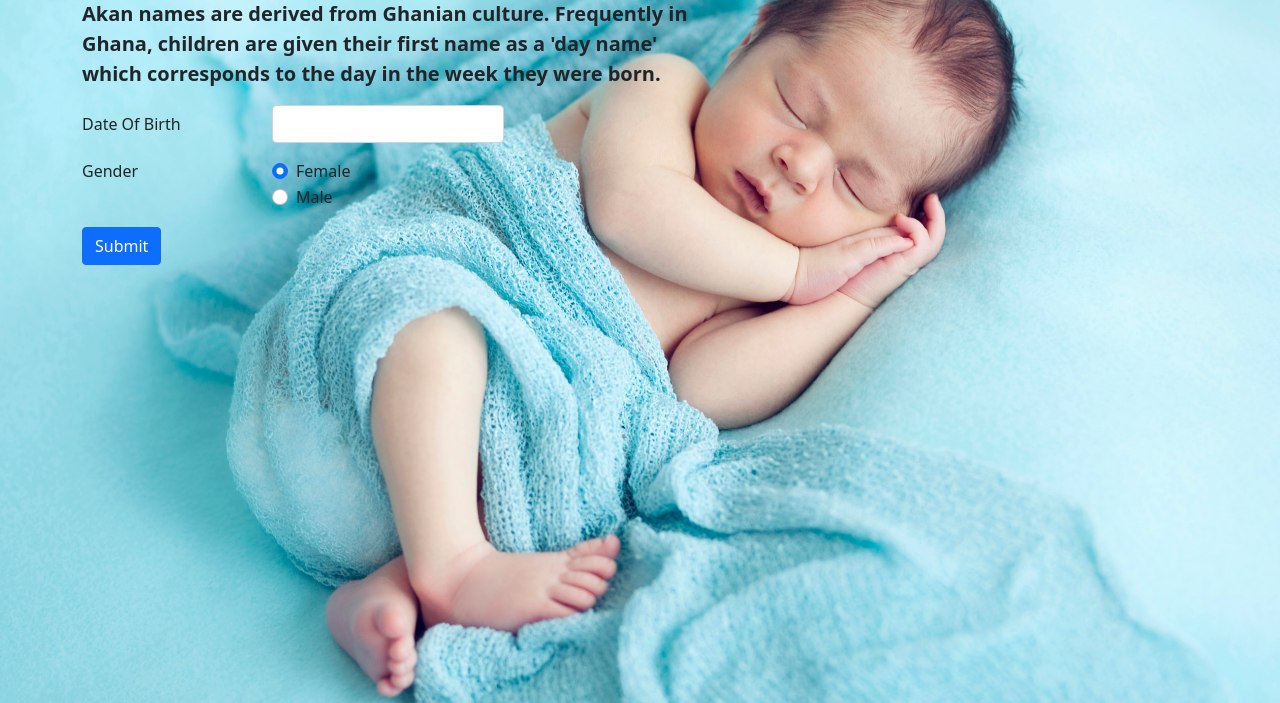
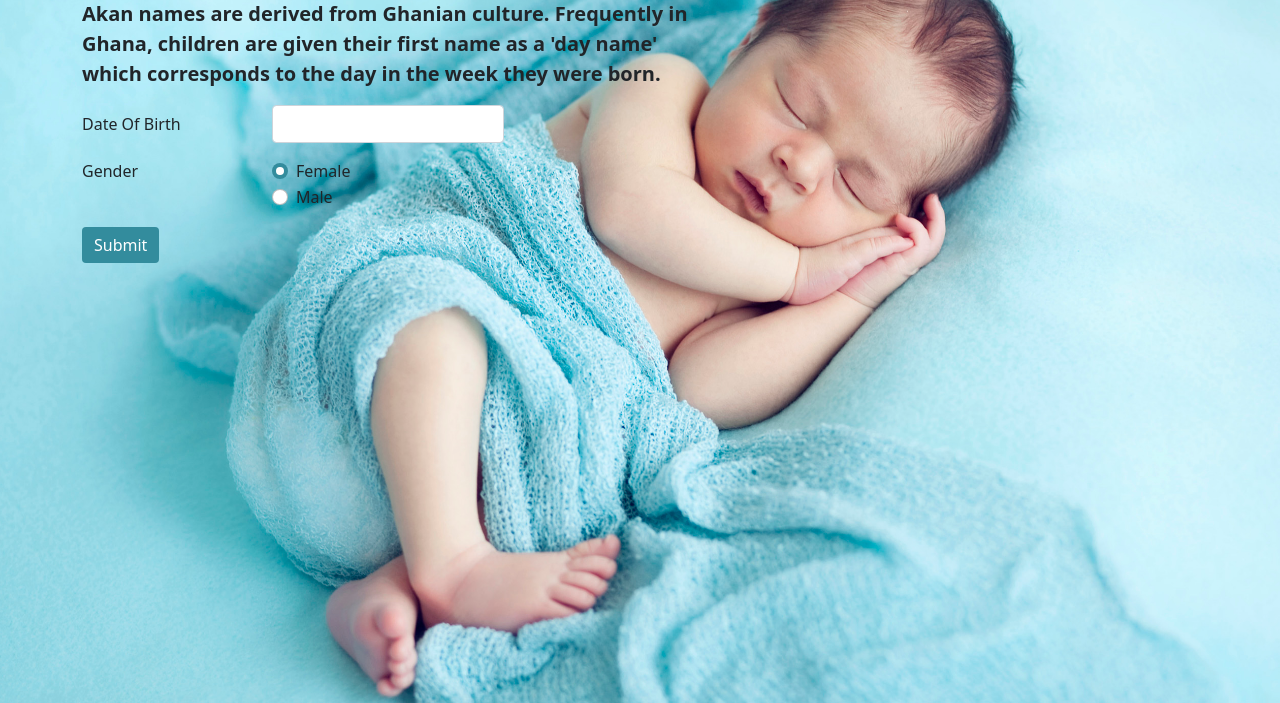
Before and after one commit to clarelimo/Akan-Name, a plain HTML site: page index.html in a window 1280 px wide. Shown: the part 97-800 px from the top of the page. Drawn offline with Linux system fonts and the light colour scheme.

Commit message:
changed button and radio colors

```diff
--- a/css/style.css
+++ b/css/style.css
@@ -7,3 +7,11 @@ body{
     background-size: cover;
     background-position: center;
 }
+#btn{
+    background-color: #338C9D;
+    border: none;
+}
+.form-check-input:checked{
+    background-color: #338C9D;
+    border: none;
+}
--- a/index.html
+++ b/index.html
@@ -44,7 +44,7 @@
                     </div>
                   </div>
                 </fieldset>
-                <button type="submit" class="btn btn-primary">Submit</button>
+                <button type="submit" id = "btn" class="btn btn-primary">Submit</button>
               </form>
         </div>
     </div>
```
